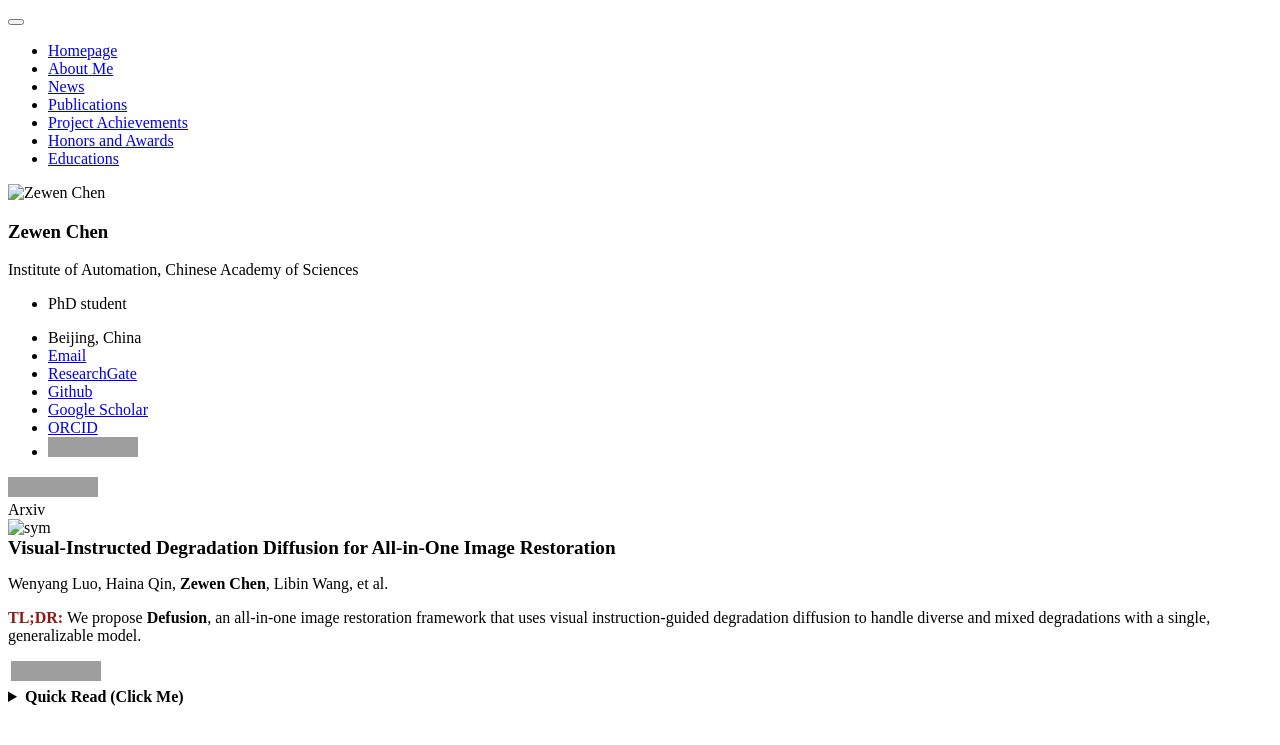
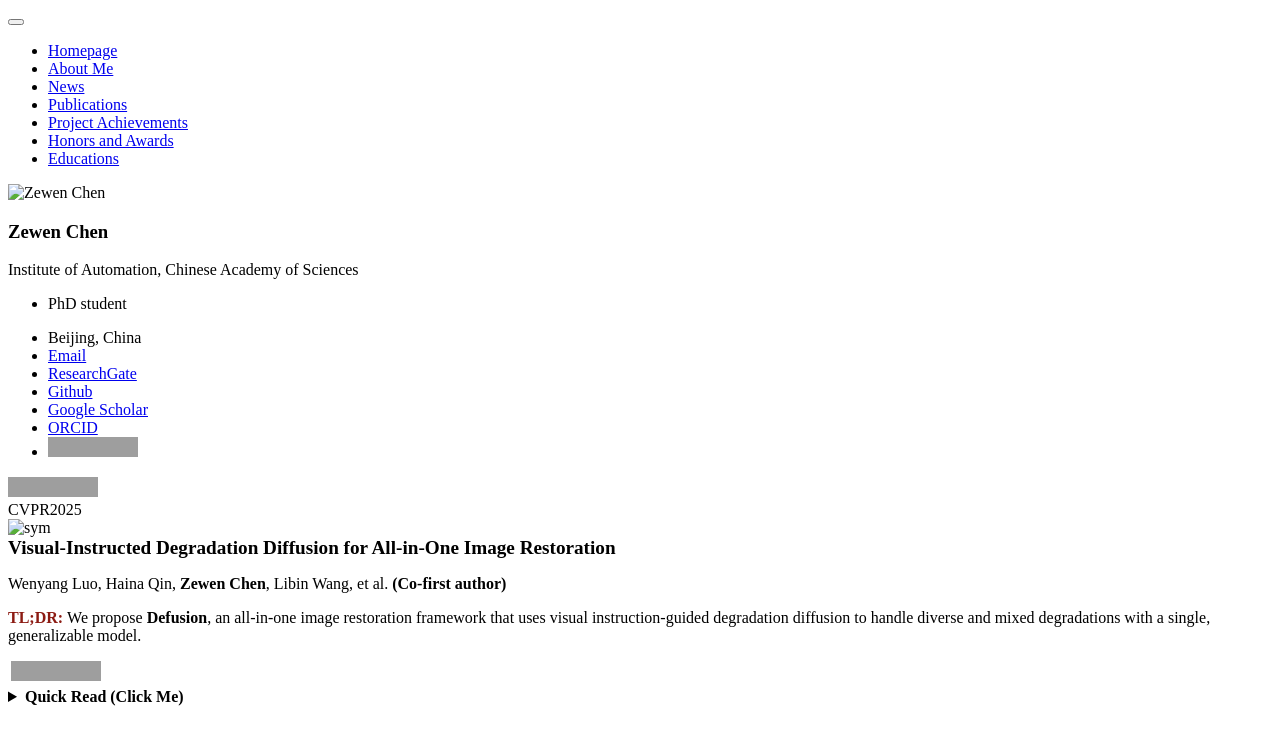
Before and after one commit to chencn2020/chencn2020.github.io, a Jekyll site: the page built from _pages/publications/2025-04-05-Defusion.md, in a window 1280 px wide. Shown: the top 745 px of the page. Built offline with Jekyll 4.4.1, drawn with Linux system fonts in a browser that asks for light colours; our own code applies the rules of GitHub Pages for plain Markdown files; grey boxes are pictures that could not be loaded.

Commit message:
Update 2025-04-05-Defusion.md

```diff
--- a/_pages/publications/2025-04-05-Defusion.md
+++ b/_pages/publications/2025-04-05-Defusion.md
@@ -1,14 +1,14 @@
 
 <div class='paper-box'>
 <div class='paper-box-image-text'>
-<div class='paper-box-image'><div><div class="badge">Arxiv</div><img src='images/publications/Defusion.png' alt="sym" width="100%"></div></div>
+<div class='paper-box-image'><div><div class="badge">CVPR2025</div><img src='images/publications/Defusion.png' alt="sym" width="100%"></div></div>
 
 <div class='paper-box-text' markdown="1">
 <div style="margin-bottom: 5px; font-size:1.2em">
     <b>Visual-Instructed Degradation Diffusion for All-in-One Image Restoration</b>
 </div>
 
-Wenyang Luo, Haina Qin, **Zewen Chen**, Libin Wang, et al.
+Wenyang Luo, Haina Qin, **Zewen Chen**, Libin Wang, et al. **(Co-first author)**
 
 <b style="color:rgb(140, 27, 19)"> TL;DR: </b> We propose **Defusion**, an all-in-one image restoration framework that uses visual instruction-guided degradation diffusion to handle diverse and mixed degradations with a single, generalizable model.
 
```
